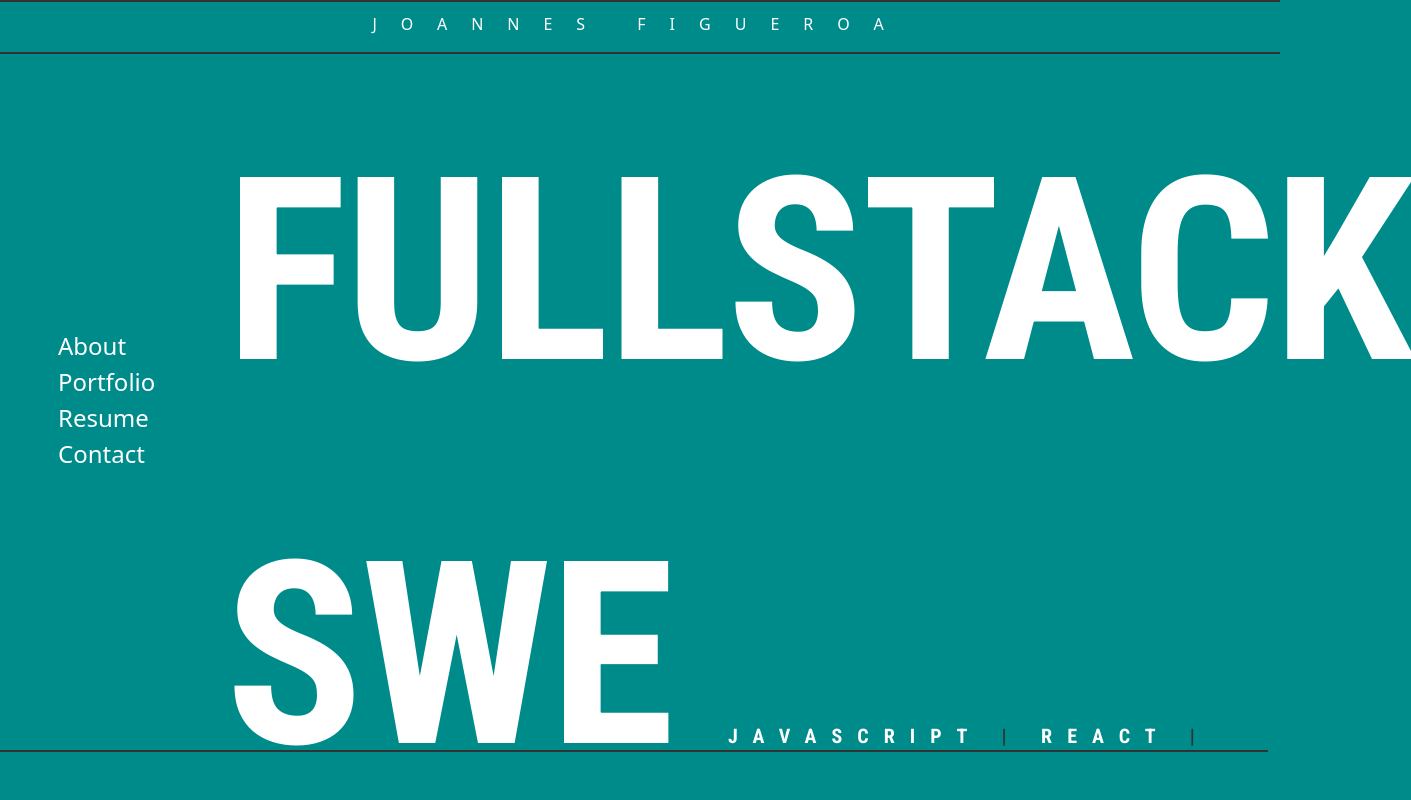
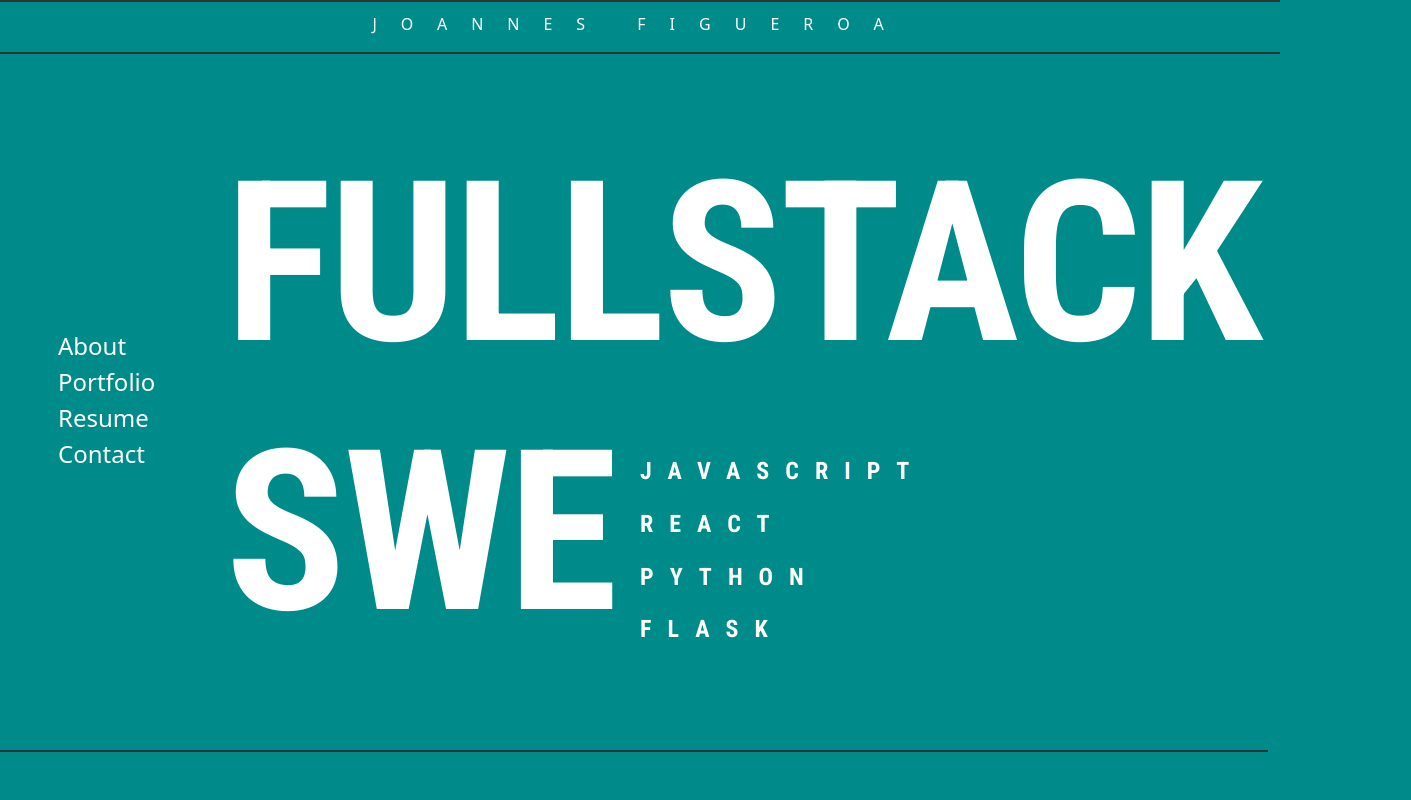
Before and after one commit to JoHeyJo/myWebsiteReact, a React (Create React App) app: page / in a window 1280 px wide. Shown: the top 800 px of the page, 1411 px wide, since content can reach past the window. Built offline with nearby package versions, Linux system fonts and the light colour scheme; no server answers.

Commit message:
added responsiveness to banner

```diff
--- a/src/Banner.js
+++ b/src/Banner.js
@@ -2,12 +2,11 @@ import React from "react";
 import './Banner.css'
 import './fontSize.css'
 
-function Banner(){
+function Banner() {
   return (
-    // <section className="Banner-container" id="Banner-text">
-    <section className="Banner-container bannerFs">
-      fullstack <br />swe <span>JavaScript <span className="pipes">|</span> React <span className="pipes">|</span> Python <span className="pipes">|</span> Flask</span>
-    </section>
+    <h1 className="Banner-container bannerFs">
+      fullstack <br />swe <span className="fSStack">JavaScript <span className="pipes">|</span> React <span className="pipes">|</span> Python <span className="pipes">|</span> Flask</span>
+    </h1>
   )
 }
 
--- a/src/fontSize.css
+++ b/src/fontSize.css
@@ -5,7 +5,7 @@
   }
 }
 
-  @media (min-width: 544px) {
+@media (min-width: 544px) {
   .fs {
     font-size: .5rem;
   }
@@ -29,13 +29,18 @@
   }
 }
 
-/* font size for Banner */
-@media (max-width: 544px){
-  .bannerFs{
+/* Banner styles and font size */
+
+.bannerFs {
+  padding-top: 3.125rem;
+}
+
+@media (max-width: 544px) {
+  .bannerFs {
     padding-top: 15%;
-
   }
 }
+
 @media (min-width: 320px) {
   .bannerFs {
     font-size: 6rem;
@@ -47,7 +52,6 @@
   .bannerFs {
     font-size: 9rem;
     letter-spacing: -2px;
-    /* text-align: initial; */
   }
 }
 
@@ -55,19 +59,105 @@
   .bannerFs {
     font-size: 12rem;
     letter-spacing: -3px;
-
-    /* text-align: initial; */
   }
 }
 
 @media (min-width: 1200px) {
   .bannerFs {
-    font-size: 16em;
+    font-size: 14em;
   }
 }
 
 @media (min-width: 1400px) {
   .bannerFs {
-    /* font-size: 1rem; */
+    padding-top: 5%;
+    font-size: 12em;
+  }
+
+  @media (min-width: 1645px) {
+    .bannerFs {
+      padding-top: 5%;
+      font-size: 16rem;
+    }
   }
 }
+
+@media (min-width: 1700px) {
+  .bannerFs {
+    padding-top: 5%;
+    font-size: 18rem;
+  }
+}
+
+
+/* font size for tech stack */
+@media (min-width: 320px) {
+  .fSStack {
+    font-size: 1rem;
+  }
+}
+
+@media (min-width: 544px) {
+  .fSStack {
+    font-size: 1rem;
+  }
+}
+
+@media (min-width: 768px) {
+  .fSStack {
+    font-size: 1rem;
+    letter-spacing: 1rem;
+    /* position: absolute;
+    display: inline-flex;
+    flex-direction: column;
+    padding-top: 0px;
+    margin-top: 0px;
+    margin-bottom: 0px;
+    top: 516px;
+    padding-left: 25px; */
+  }
+}
+
+@media (max-width: 1400px) {
+  .fSStack {
+    font-size: 4rem;
+    letter-spacing: 1rem;
+    font-size: 1.5rem;
+    position: absolute;
+    display: inline-flex;
+    flex-direction: column;
+    padding-top: 0px;
+    margin-top: 0px;
+    margin-bottom: 0px;
+    top: 28.563rem;
+    padding-left: 25px;
+  }
+  .pipes {
+    color: darkcyan;
+  }
+}
+
+@media (min-width: 1400px) {
+  .fSStack {
+    font-size: .8rem;
+    letter-spacing: 1rem;
+  }
+}
+
+@media (min-width: 1645px) {
+  .fSStack {
+    font-size: 1.1rem;
+    letter-spacing: 1rem;
+  }
+}
+
+@media (min-width: 1784px) {
+  .fSStack {
+    font-size: 1.1rem;
+    letter-spacing: 1.1rem;
+  }
+}
+
+/* The min-width property defines the minimum width of an element. If the content is smaller than the minimum width,
+the minimum width will be applied. If the content is larger than the minimum width,
+the min-width property has no effect. */
```
